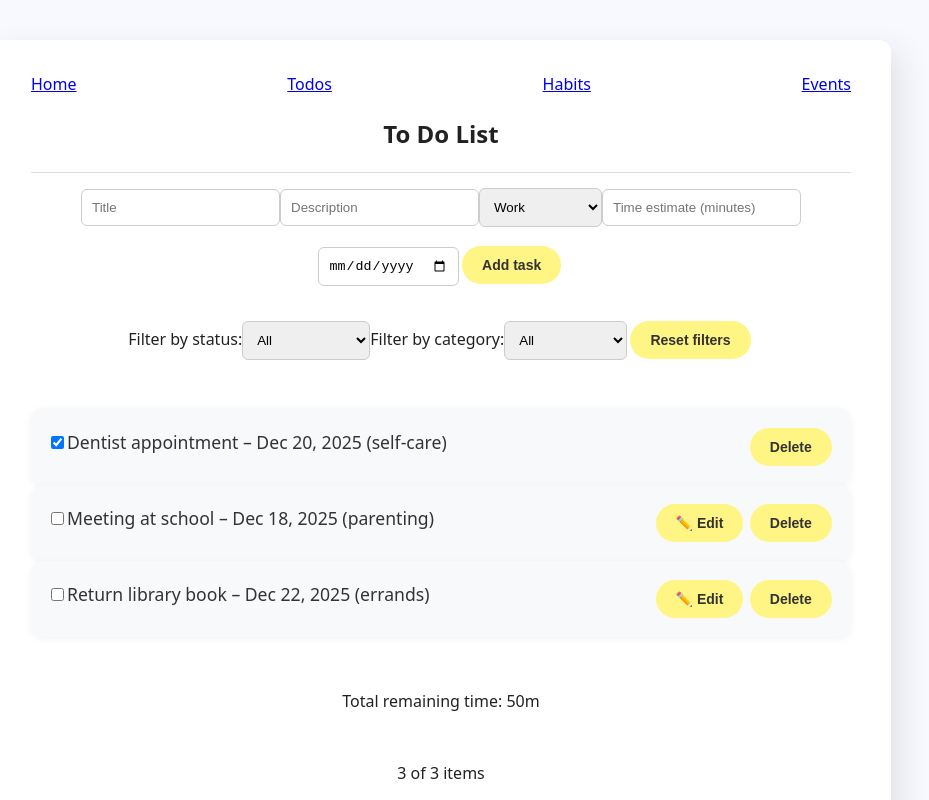
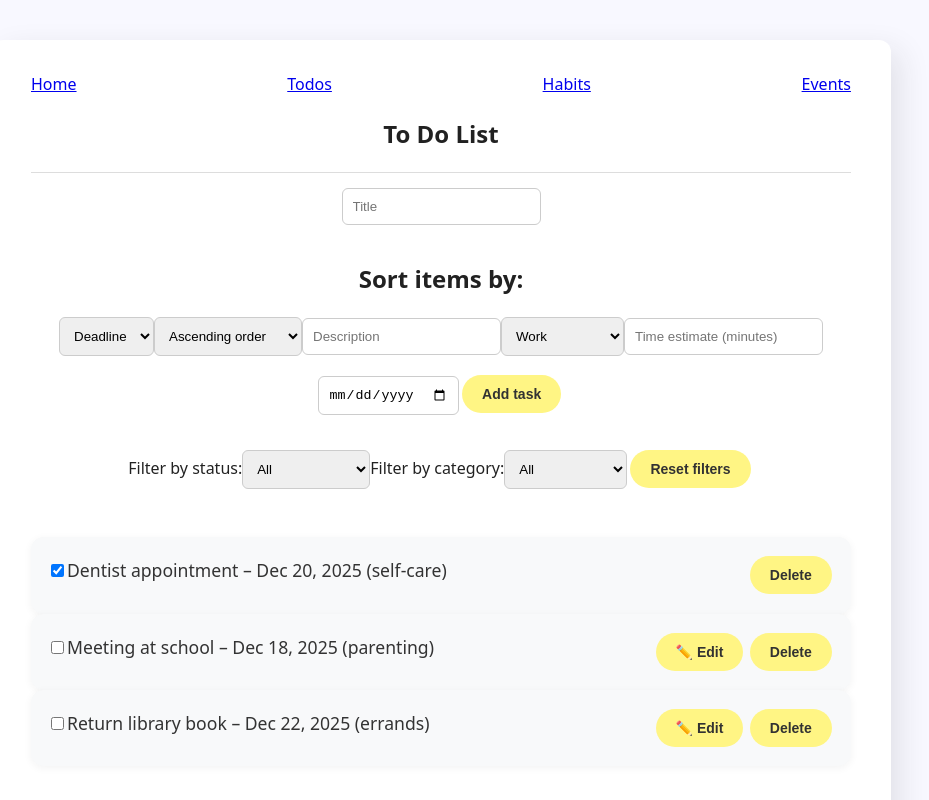
Before and after one commit to annaangvallskeppstedt-spec/Projektarbete-grupp-6, a React (Vite) app: page /Todos in a window 1280 px wide. Shown: the top 800 px of the page, without its empty margins (199-1128 px from the left). Built offline with nearby package versions, Linux system fonts and the light colour scheme.

Commit message:
ändringar todo

```diff
--- a/src/components/TodoList.jsx
+++ b/src/components/TodoList.jsx
@@ -11,6 +11,10 @@ function TodoList() {
   const [timeEstimate, setTimeEstimate] = useState('');
   const [statusFilter, setStatusFilter] = useState('all');
   const [selectedCategories, setSelectedCategories] = useState([]);
+  const [sortBy, setSortBy] = useState(localStorage.getItem('sortBy') ||
+  'deadline');
+  const [sortOrder, setSortOrder] = useState(localStorage.getItem('sortOrder') || 'asc');
+
 
   const categories = [
     'Work',
@@ -67,6 +71,11 @@ function TodoList() {
   );
   }, [statusFilter, selectedCategories]);
 
+  useEffect(() => {
+  localStorage.setItem('sortBy', sortBy);
+  localStorage.setItem('sortOrder', sortOrder);
+  }, [sortBy, sortOrder]);
+
   const filteredTasks = useMemo(() => {
   return tasks.filter(task => {
   if (statusFilter === 'completed' && !task.completed) return false;
@@ -82,6 +91,29 @@ function TodoList() {
   return true;
   });
   }, [tasks, statusFilter, selectedCategories]);
+  const sortedTasks = useMemo(() => {
+  const sorted = [...filteredTasks];
+
+  sorted.sort((a, b) => {
+    let result = 0;
+
+    if (sortBy === 'deadline') {
+      result = new Date(a.deadline) - new Date(b.deadline);
+    }
+
+    if (sortBy === 'time') {
+      result = a.timeEstimate - b.timeEstimate;
+    }
+
+    if (sortBy === 'status') {
+      result = Number(a.completed) - Number(b.completed);
+    }
+
+    return sortOrder === 'asc' ? result : -result;
+  });
+
+  return sorted;
+}, [filteredTasks, sortBy, sortOrder]);
 
   const totalCount = tasks.length;
   const visibleCount = filteredTasks.length;
@@ -167,6 +199,18 @@ function TodoList() {
   onChange={e => setText(e.target.value)}
   />
 
+  <h2>Sort items  by:</h2>
+  <select value={sortBy} onChange={e => setSortBy(e.target.value)}>
+  <option value="deadline">Deadline</option>
+  <option value="time">Duration</option>
+  <option value="status">Status</option>
+</select>
+
+<select value={sortOrder} onChange={e => setSortOrder(e.target.value)}>
+  <option value="asc">Ascending order</option>
+  <option value="desc">Descending order</option>
+</select>
+
   <input
   type="text"
   placeholder="Description"
```
